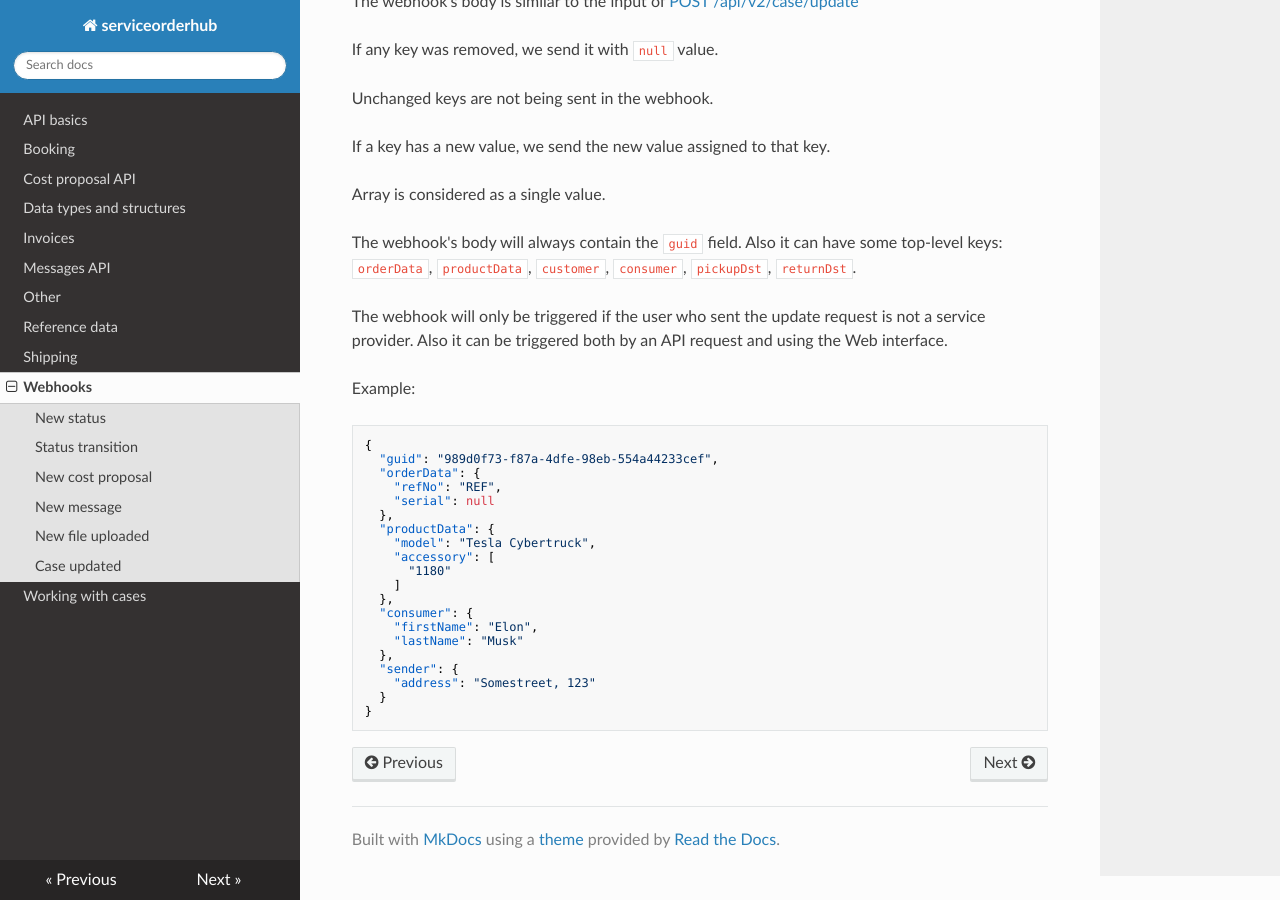
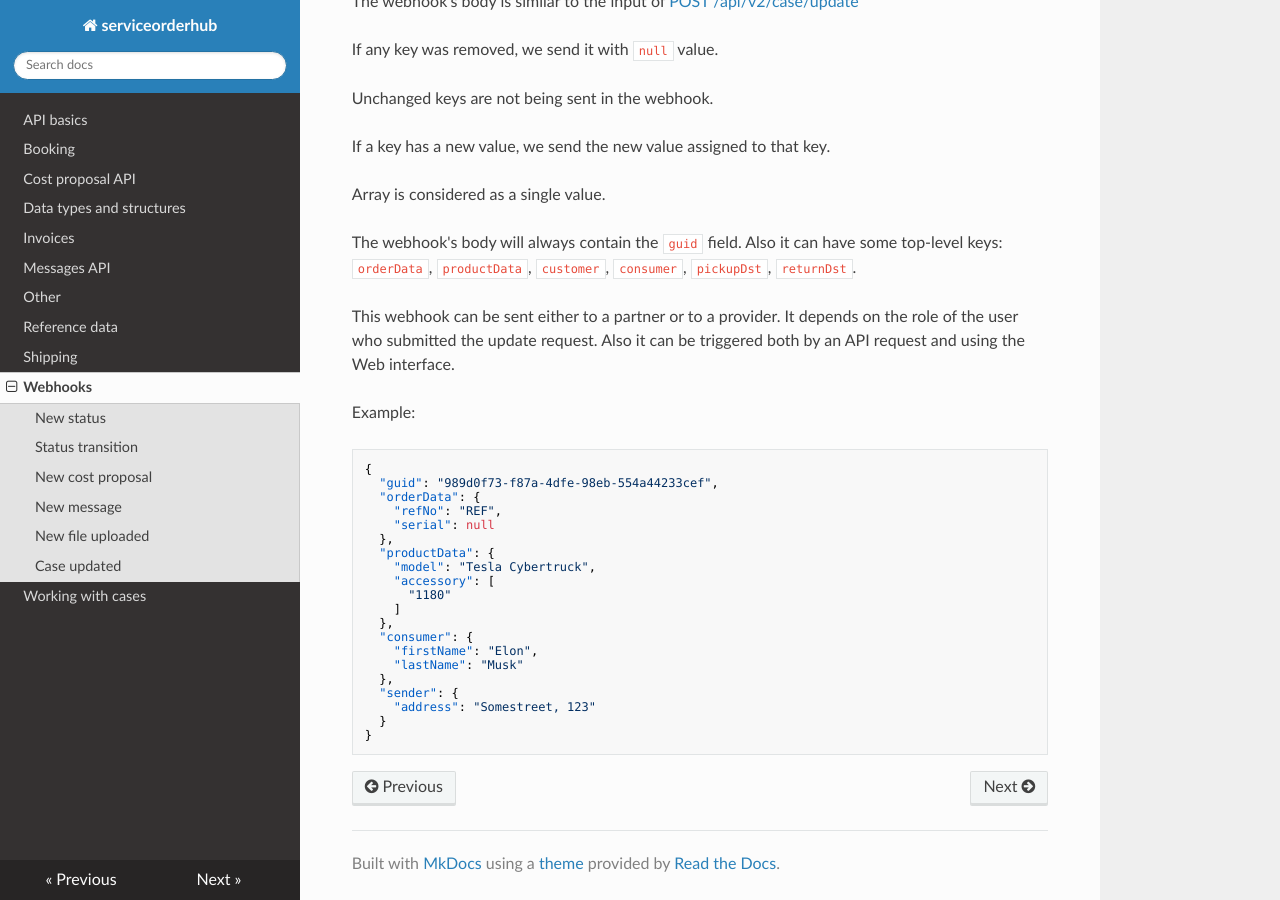
Before and after one commit to infocareworkshop/serviceorderhub-docs, an MkDocs documentation site: the page built from docs/Webhooks.md, in a window 1280 px wide and 900 px high, scrolled down 2837 px. Built offline with MkDocs 1.6.1, drawn with Linux system fonts in a browser that asks for light colours; nearby versions of some CDN libraries.

Commit message:
Update "Case updated" webhook

```diff
--- a/docs/Webhooks.md
+++ b/docs/Webhooks.md
@@ -141,7 +141,7 @@ Array is considered as a single value.
 
 The webhook's body will always contain the `guid` field. Also it can have some top-level keys: `orderData`, `productData`, `customer`, `consumer`, `pickupDst`, `returnDst`.
 
-The webhook will only be triggered if the user who sent the update request is not a service provider.
+This webhook can be sent either to a partner or to a provider. It depends on the role of the user who submitted the update request.
 Also it can be triggered both by an API request and using the Web interface.
 
 Example:
```
